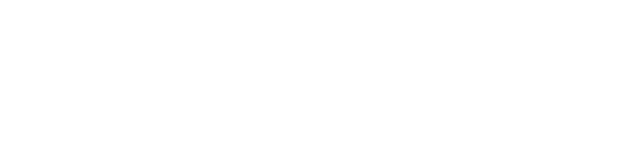
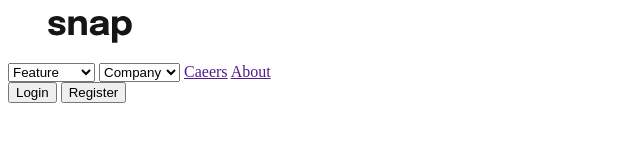
Before and after one commit to Ana-Rojas88/workshop2, a plain HTML site: page index.html in a window 1280 px wide. Shown: the whole page, without its empty margins (0-640 px from the left). Drawn offline with Linux system fonts and the light colour scheme.

Commit message:
creando rama feature Ana e iniciando con el diseño

```diff
--- a/index.html
+++ b/index.html
@@ -8,6 +8,37 @@
     <title>Document</title>
 </head>
 <body>
+   <header class="header">
+    <nav class="header__nav">
+        <div class="header__divleft">
+            <figure>
+                <img src="./images/logo.svg" alt="Logo snap">
+            </figure>
+            <select name="select">
+                <option value="value1">Feature</option>
+                <option value="value2">Todo List</option>
+                <option value="value3">Calendar</option>
+                <option value="value3">Reminders</option>
+                <option value="value3">Planning</option>
+            </select>
 
+            <select name="select">
+                <option value="value1">Company</option>
+                <option value="value2">History</option>
+                <option value="value3">Our Team</option>
+                <option value="value3">Blog</option>
+            </select>
+
+            <a href="">Caeers</a>
+            <a href="">About</a>
+
+        </div>
+        <div class="header__divright">
+         <a href=""><button>Login</button></a>
+         <a href=""><button>Register</button></a>
+        </div>
+    </nav>
+   </header>
+   <main></main>
 </body>
 </html>
```
